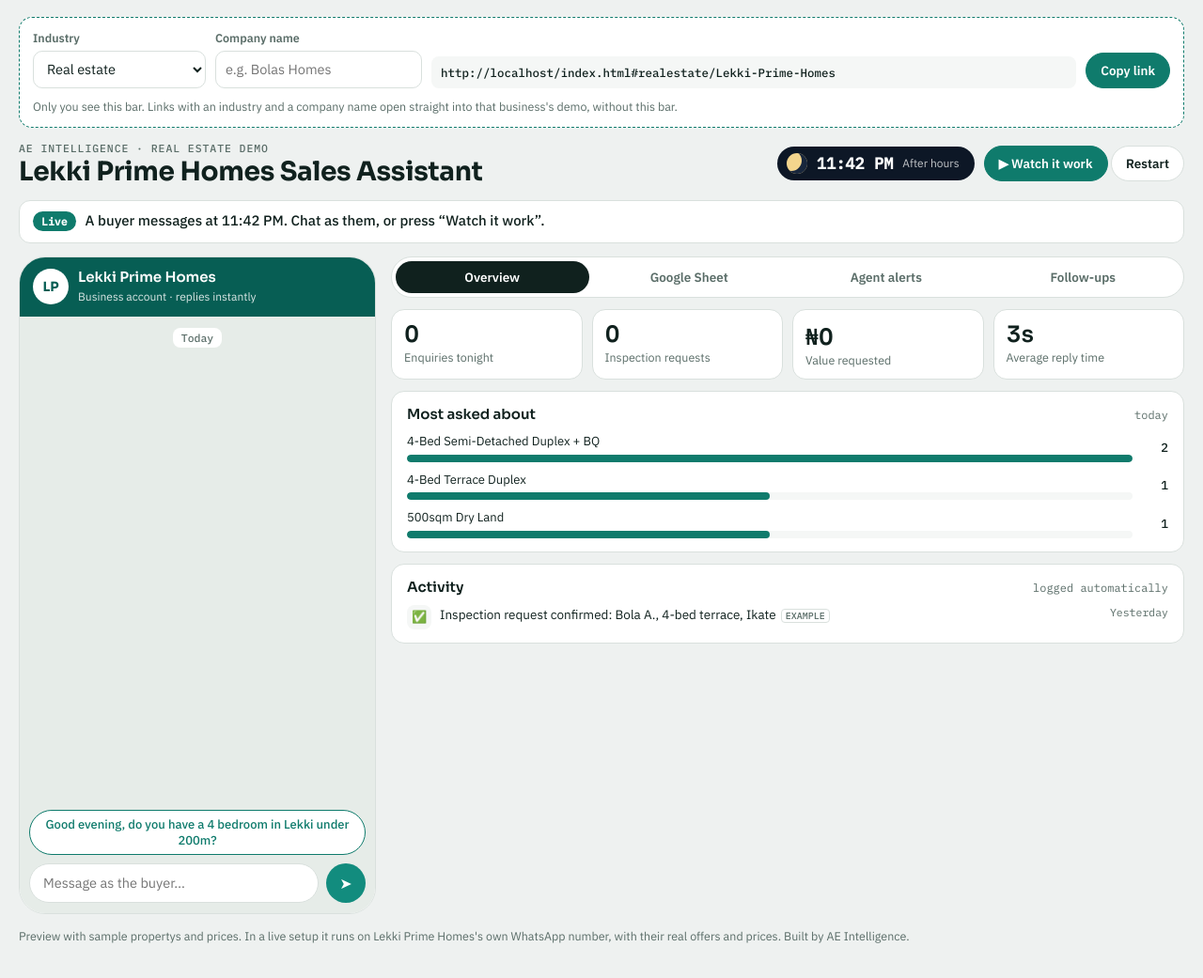
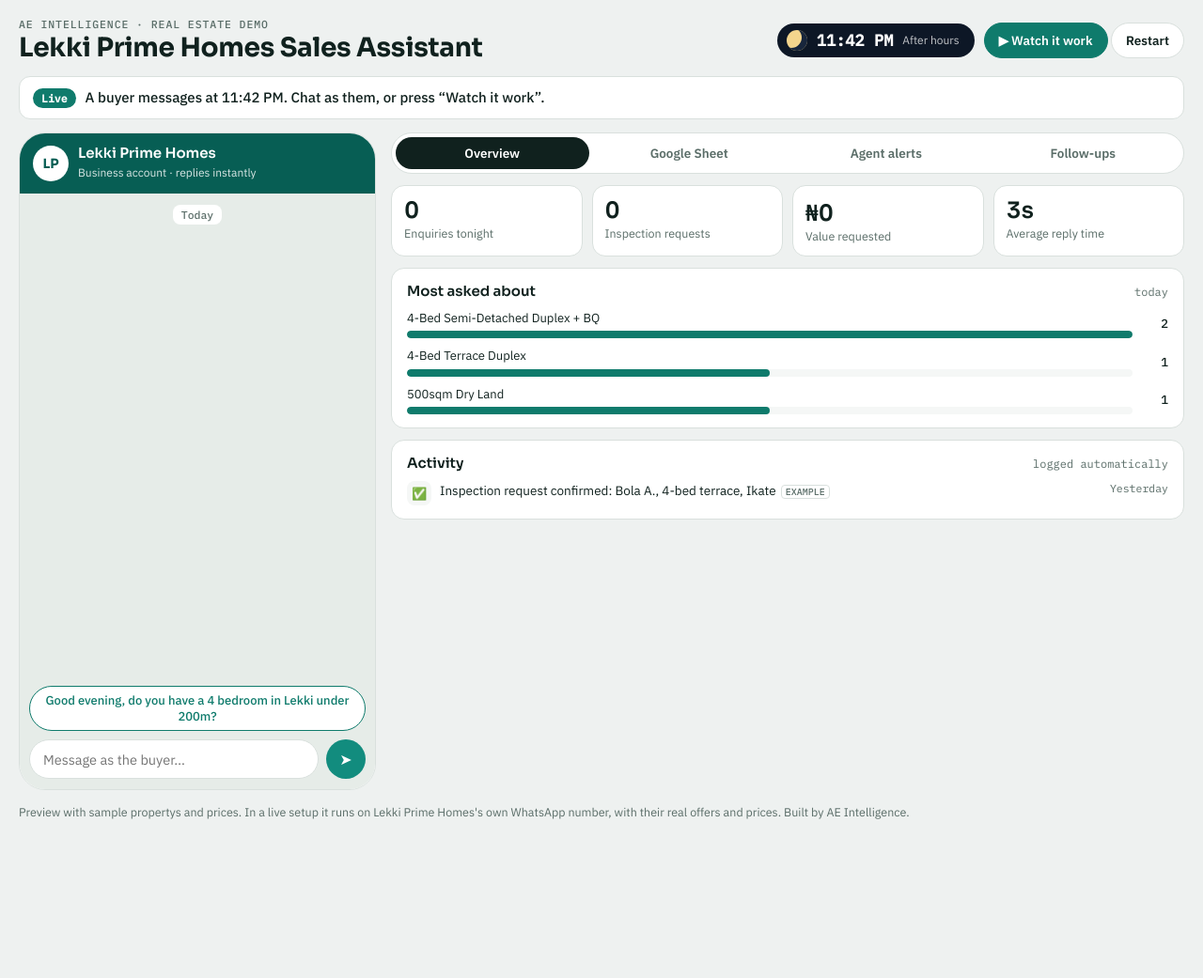
Before and after one commit to amos40339-arch/Aiautomationdemo, a plain HTML site: page index.html in a window 1280 px wide. Shown: the whole page at 94% size. After the commit the page ends 910 px from the top, so only its background shows below. Drawn offline with Linux system fonts and the light colour scheme.

Commit message:
Update visibility logic for maker div

```diff
--- a/index.html
+++ b/index.html
@@ -238,12 +238,12 @@ html.film .maker{display:none}
 </head>
 <body>
 <div class="wrap">
-  <div class="maker" id="maker">
+  <div class="maker" id="maker" hidden>
     <label>Industry<select id="mkNiche"></select></label>
     <label>Company name<input id="mkName" placeholder="e.g. Bolas Homes"></label>
     <code id="mkLink"></code>
     <button class="btn primary" id="mkCopy" type="button">Copy link</button>
-    <p class="hint">Only you see this bar. Links with an industry and a company name open straight into that business's demo, without this bar.</p>
+    <p class="hint">Link builder, only at #builder. Prospects never see this bar.</p>
   </div>
 
   <header class="top">
@@ -516,10 +516,10 @@ const N={
 const ALIAS={"real-estate":"realestate",realestate:"realestate",realtor:"realestate",property:"realestate",properties:"realestate",shortlet:"shortlet","short-let":"shortlet",shortlets:"shortlet",apartment:"shortlet",apartments:"shortlet",airbnb:"shortlet",cars:"cars",car:"cars",autos:"cars",auto:"cars",dealer:"cars",restaurant:"restaurant",food:"restaurant",catering:"restaurant",kitchen:"restaurant",clinic:"clinic",hospital:"clinic",health:"clinic",salon:"salon",beauty:"salon",spa:"salon",hair:"salon",fashion:"fashion",boutique:"fashion",clothing:"fashion",clothes:"fashion",school:"school",schools:"school",admission:"school",admissions:"school"};
 
 /* ---------- link: #industry/Company-Name (also #industry--Company-Name or #industry) ---------- */
-let C,key,brand,hasNiche=false;
+let C,key,brand,hasNiche=false,isBuilder=false;
 function parseHash(){
   let h="";try{h=decodeURIComponent(location.hash.slice(1))}catch(e){}
-  h=h.replace(/^\/+/,"").trim();
+  h=h.replace(/^\/+/,"").trim();isBuilder=h.toLowerCase()==="builder";if(isBuilder)h="";
   let parts=h.split(/\/|--/).filter(Boolean),k=null,name="";
   if(parts.length&&ALIAS[parts[0].toLowerCase()]){k=ALIAS[parts[0].toLowerCase()];name=parts.slice(1).join(" ")}
   else{name=parts.join(" ")}
@@ -699,7 +699,7 @@ function apply(){
   $("#fCust").textContent=C.Customer;
   input.placeholder=`Message as the ${C.customer}…`;
   $("#footnote").textContent=`Preview with sample ${C.itemLabel.toLowerCase()}s and prices. In a live setup it runs on ${brand}'s own WhatsApp number, with their real offers and prices. Built by AE Intelligence.`;
-  $("#maker").hidden=hasNiche||FILM;
+  $("#maker").hidden=!isBuilder||FILM;
   start();
 }
 function start(silent){
```
